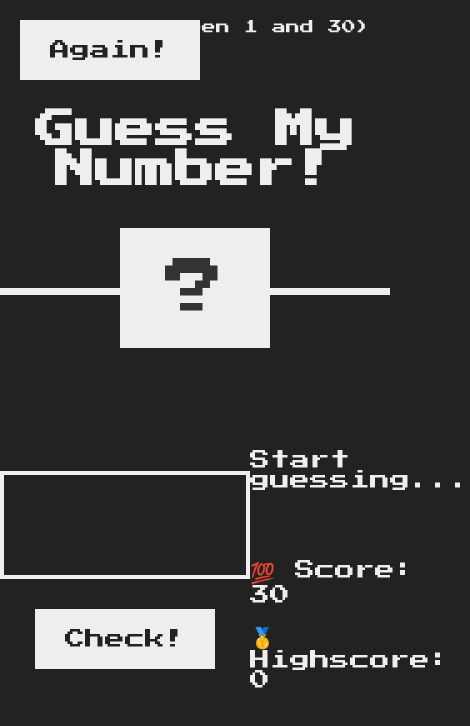
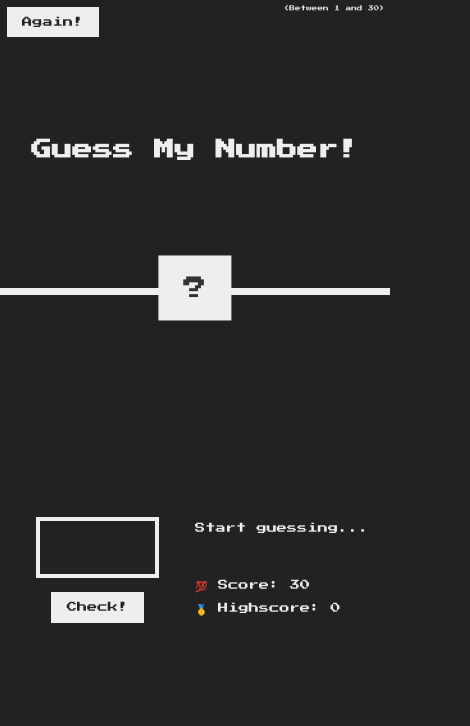
Before and after one commit to magni5scent/GuessTheGame, a plain HTML site: page index.html in a window 390 px wide. Shown: the whole page, 470 px wide, since content can reach past the window. Drawn offline with Linux system fonts and the light colour scheme.

Commit message:
done with responsiveness

```diff
--- a/index.css
+++ b/index.css
@@ -32,6 +32,7 @@ main {
   align-items: center;
   justify-content: space-around;
 }
+
 
 .left {
   width: 52rem;
@@ -117,3 +118,179 @@ h1 {
 .label-score {
   margin-bottom: 2rem;
 }
+
+
+/*small*/
+@media (max-width: 475px) {
+  * {
+    margin: 0;
+    padding: 0;
+    box-sizing: inherit;
+  }
+
+html {
+    font-size: 32%;
+    box-sizing: border-box;
+  }
+
+  .between {
+    font-size: 1.1rem;
+    position: absolute;
+    top: 1rem;
+    right: 1rem;
+  }
+
+  .again {
+    position: absolute;
+    top: 1.3rem;
+    left: 1.3rem;
+  }
+
+  .guess {
+    background: none;
+    border: 4px solid #eee;
+    font-family: inherit;
+    color: inherit;
+    font-size: 3.5rem;
+    padding: 2rem;
+    width: 23rem;
+    text-align: center;
+    display: block;
+    margin-bottom: 2.7rem;
+  }
+
+  .number {
+    background: #eee;
+    color: #333;
+    font-size: 4rem;
+    width: 13rem;
+    padding: 3rem 0rem;
+    text-align: center;
+    position: absolute;
+    bottom: 0;
+    left: 50%;
+    transform: translate(-50%, 50%);
+  }
+};
+
+@media (max-width: 640px) {
+  * {
+    margin: 0;
+    padding: 0;
+    box-sizing: inherit;
+  }
+
+html {
+    font-size: 33%;
+    box-sizing: border-box;
+  }
+
+  .between {
+    font-size: 1.3rem;
+    position: absolute;
+    top: 1.2rem;
+    right: 1.3rem;
+  }
+
+  .again {
+    position: absolute;
+    top: 1.3rem;
+    left: 1.3rem;
+  }
+
+  .guess {
+    background: none;
+    border: 4px solid #eee;
+    font-family: inherit;
+    color: inherit;
+    font-size: 4rem;
+    padding: 2rem;
+    width: 24rem;
+    text-align: center;
+    display: block;
+    margin-bottom: 2.7rem;
+  }
+
+  .number {
+    background: #eee;
+    color: #333;
+    font-size: 4.6rem;
+    width: 13.5rem;
+    padding: 3rem 0rem;
+    text-align: center;
+    position: absolute;
+    bottom: 0;
+    left: 50%;
+    transform: translate(-50%, 50%);
+  }
+}
+
+@media (max-width: 768px) {
+  * {
+    margin: 0;
+    padding: 0;
+    box-sizing: inherit;
+  }
+
+html {
+    font-size: 32%;
+    box-sizing: border-box;
+  }
+
+  .between {
+    font-size: 1.1rem;
+    position: absolute;
+    top: 1rem;
+    right: 1rem;
+  }
+
+  .again {
+    position: absolute;
+    top: 1.3rem;
+    left: 1.3rem;
+  }
+
+  .guess {
+    background: none;
+    border: 4px solid #eee;
+    font-family: inherit;
+    color: inherit;
+    font-size: 4.4rem;
+    padding: 3rem;
+    width: 24rem;
+    text-align: center;
+    display: block;
+    margin-bottom: 2.7rem;
+  }
+
+  .number {
+    background: #eee;
+    color: #333;
+    font-size: 4.6rem;
+    width: 14.3rem;
+    padding: 4rem 0rem;
+    text-align: center;
+    position: absolute;
+    bottom: 0;
+    left: 50%;
+    transform: translate(-50%, 50%);
+  }
+}
+
+/* @media (max-width: 1024px) {
+  .container {
+    min-width: 1024px;
+  }
+}
+
+@media (max-width: 1280px) {
+  .container {
+    min-width: 1280px;
+  }
+}
+
+@media (max-width: 1536px) {
+  .container {
+    min-width: 1536px;
+  }
+} */
```
Also changed, not shown: index.html (+3 -2 lines).
